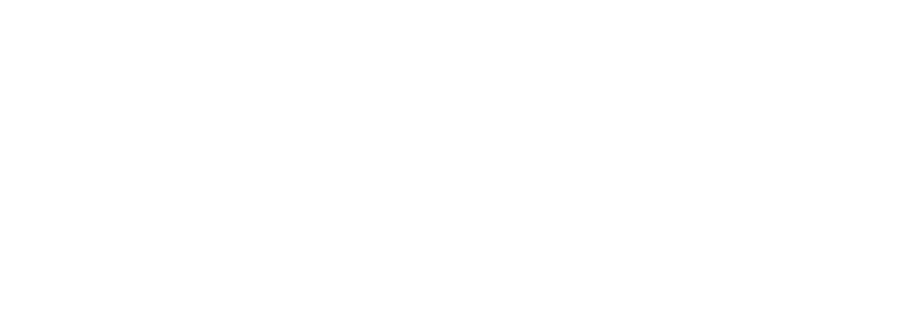
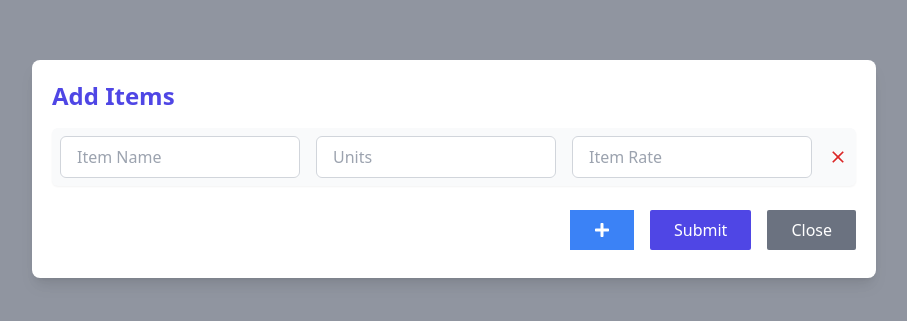
Before and after one commit to Kashif-Ahmad-1/req-quote-v2, a React (Vite) app: page / in a window 1280 px wide. Before the commit this address had no page. Shown: the part 231-552 px from the top of the page, without its empty margins (186-1093 px from the left). Built offline with nearby package versions, Linux system fonts and the light colour scheme.

Commit message:
backend attached

```diff
--- a/src/App.jsx
+++ b/src/App.jsx
@@ -8,7 +8,7 @@ function App() {
     <div className="App">
       <Router>
         <Routes>
-        <Route path="/items-entry" element={<ItemsEntry />} />
+        <Route path="/" element={<ItemsEntry />} />
         <Route path="/items-summary" element={<ItemsSummary />} />
         </Routes>
       </Router>
--- a/src/components/items/ItemsEntry.jsx
+++ b/src/components/items/ItemsEntry.jsx
@@ -23,7 +23,7 @@ function ItemsEntry({ onItemsChange, closeModal }) {
   // Function to send email using the POST API
   const sendEmail = async (emailData) => {
     try {
-      const response = await fetch("http://localhost:5000/send-email", {
+      const response = await fetch("https://zakaria-backend.onrender.com/send-email", {
         method: "POST",
         headers: {
           "Content-Type": "application/json",
@@ -54,7 +54,7 @@ function ItemsEntry({ onItemsChange, closeModal }) {
       .join("&");
 
     // Construct the URL
-    const url = `http://localhost:5173/items-summary?${queryParams}`;
+    const url = `https://req-quote-v2.vercel.app/items-summary?${queryParams}`;
 
     // Prepare the email data
     const emailData =
--- a/src/components/items/ItemsSummary.jsx
+++ b/src/components/items/ItemsSummary.jsx
@@ -30,7 +30,7 @@ const ItemsSummary = () => {
 
   const handleSubmit = async () => {
     try {
-      const response = await fetch('http://localhost:5000/api/items', {
+      const response = await fetch('https://zakaria-backend.onrender.com/api/items', {
         method: 'POST',
         headers: {
           'Content-Type': 'application/json',
```
